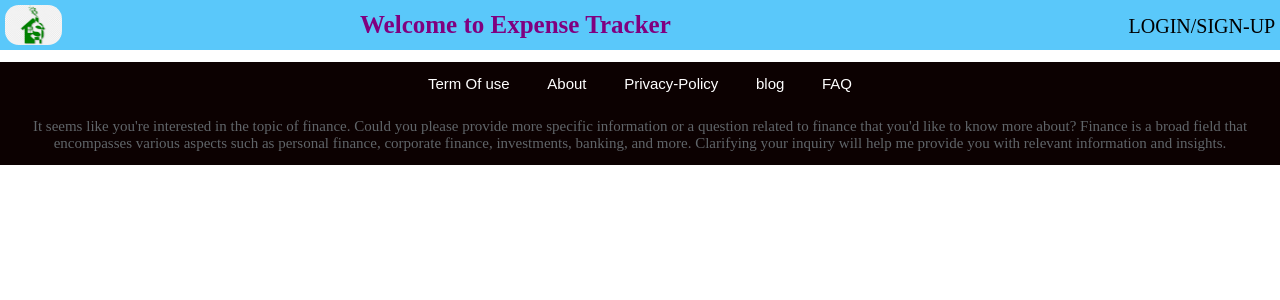
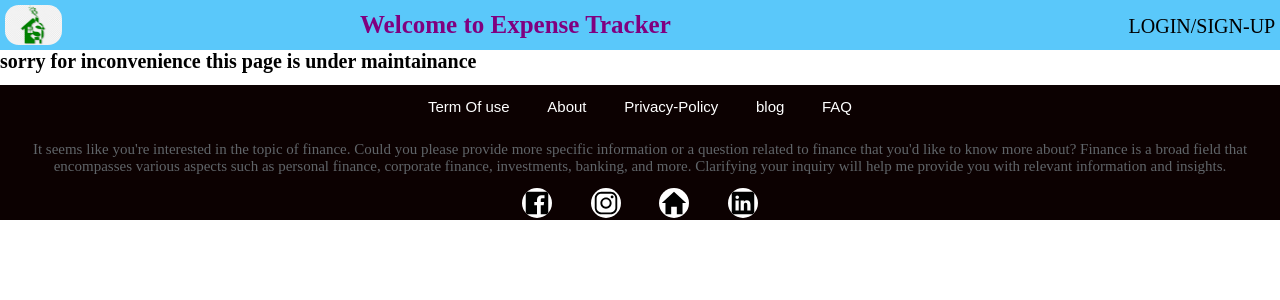
Before and after one commit to ashishchaudhari1857/expense-tracker, a React (Create React App) app: page /package in a window 1280 px wide. Shown: the top 300 px of the page. Built offline with nearby package versions, Linux system fonts and the light colour scheme.

Commit message:
package page

```diff
--- a/src/App.js
+++ b/src/App.js
@@ -8,6 +8,7 @@ import Profile from "./components/Pages/Profile";
 import Expenseform from "./components/Pages/Expenseform";
 import { useSelector,useDispatch } from "react-redux";
 import Footer from "./components/Navbar/footer/Footer";
+import Package from "./components/Pages/Package";
 import  './App.css'
 function App() {
   const isLogged=useSelector((state)=>state.Auth.token)
@@ -17,10 +18,9 @@ function App() {
     <div className={ themeChanger? "theme":""}>
       <Navbar></Navbar>
       <Routes>
-        <Route index element={<Home></Home>}></Route>
         <Route path="/login" element={<Login></Login>}></Route>
-
-        {/* <Route path="*" element={<Login></Login>}> </Route> */}
+        <Route index element={<Login></Login>}></Route>
+        <Route path="/package" element={<Package></Package>}></Route>
         {isLogged && (
           <>
             <Route path="Home" element={<Home></Home>}></Route>
--- a/src/components/Pages/Home.js
+++ b/src/components/Pages/Home.js
@@ -7,6 +7,7 @@ import { useSelector, useDispatch } from "react-redux";
 
 const Home = () => {
   const  isLogged =useSelector((state)=>state.Auth.isLogged)
+  console.log("here" ,isLogged)
   return (
     <>
       <div className={classes.homehead}>
@@ -44,7 +45,7 @@ const Home = () => {
             <img src="/imgmobile2.png"></img>
             <img className={classes.mobile1} src="/mobileimg.png"></img>
             <h1 className={classes.invitation}>What Are You Waiting for ???</h1>
-            <NavLink to="/login">
+            <NavLink to="/package">
               <button
                 style={{
                   marginLeft: "20%",
--- /dev/null
+++ b/src/components/Pages/Package.js
@@ -0,0 +1,11 @@
+import React from 'react';
+
+const Package = () => {
+  return (
+    <div>
+      <h1> sorry for inconvenience   this page is under maintainance</h1>
+    </div>
+  );
+};
+
+export default Package;
```
